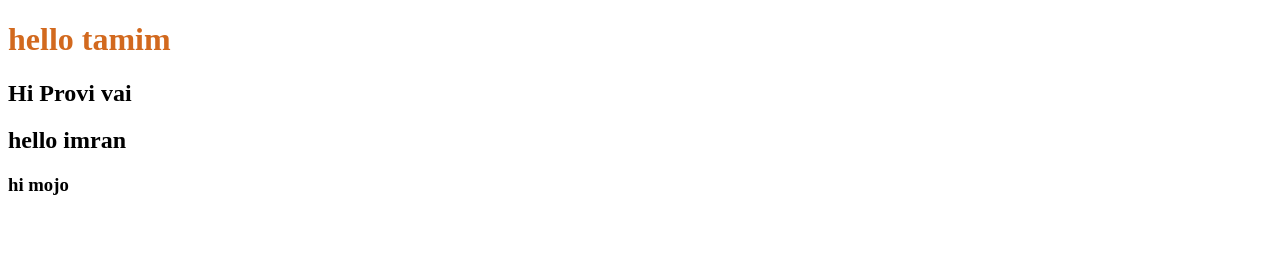
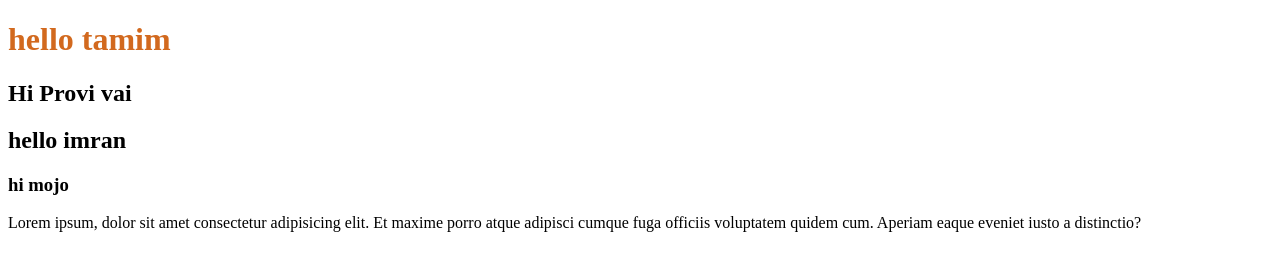
Before and after one commit to abdullah-provi/my-first-repo, a plain HTML site: page index.html in a window 1280 px wide. Drawn offline with Linux system fonts and the light colour scheme.

Commit message:
Lorem ipsum, dolor sit amet consectetur adipisicing elit. Et maxime porro atque adipisci cumque fuga officiis voluptatem quidem cum. Aperiam eaque eveniet iusto a distinctio?

```diff
--- a/index.html
+++ b/index.html
@@ -15,5 +15,6 @@
     <h2>Hi Provi vai</h2>
     <h2>hello imran</h2>
     <h3>hi mojo</h3>
+    <p>Lorem ipsum, dolor sit amet consectetur adipisicing elit. Et maxime porro atque adipisci cumque fuga officiis voluptatem quidem cum. Aperiam eaque eveniet iusto a distinctio?</p>
 </body>
 </html>
```
